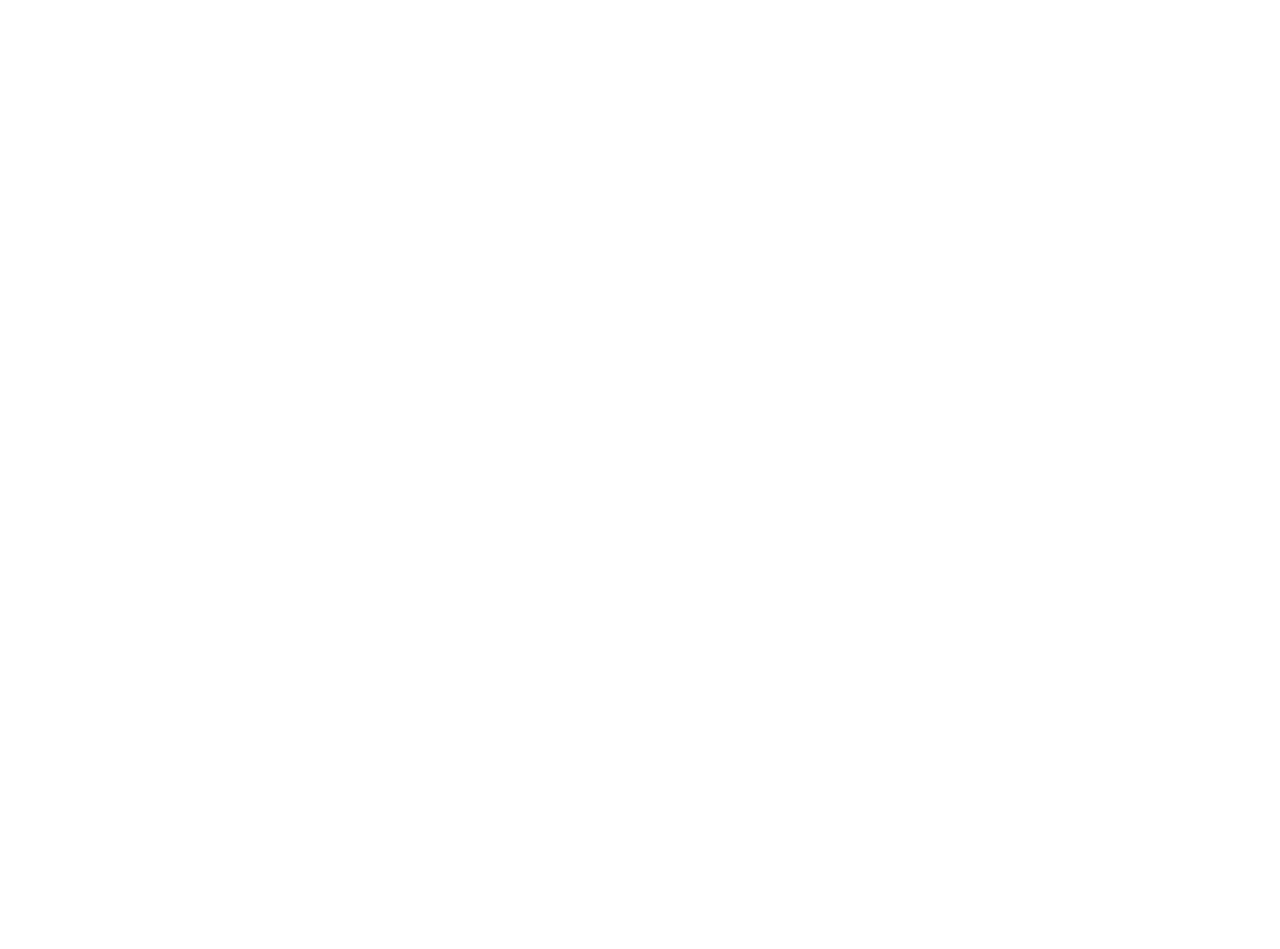
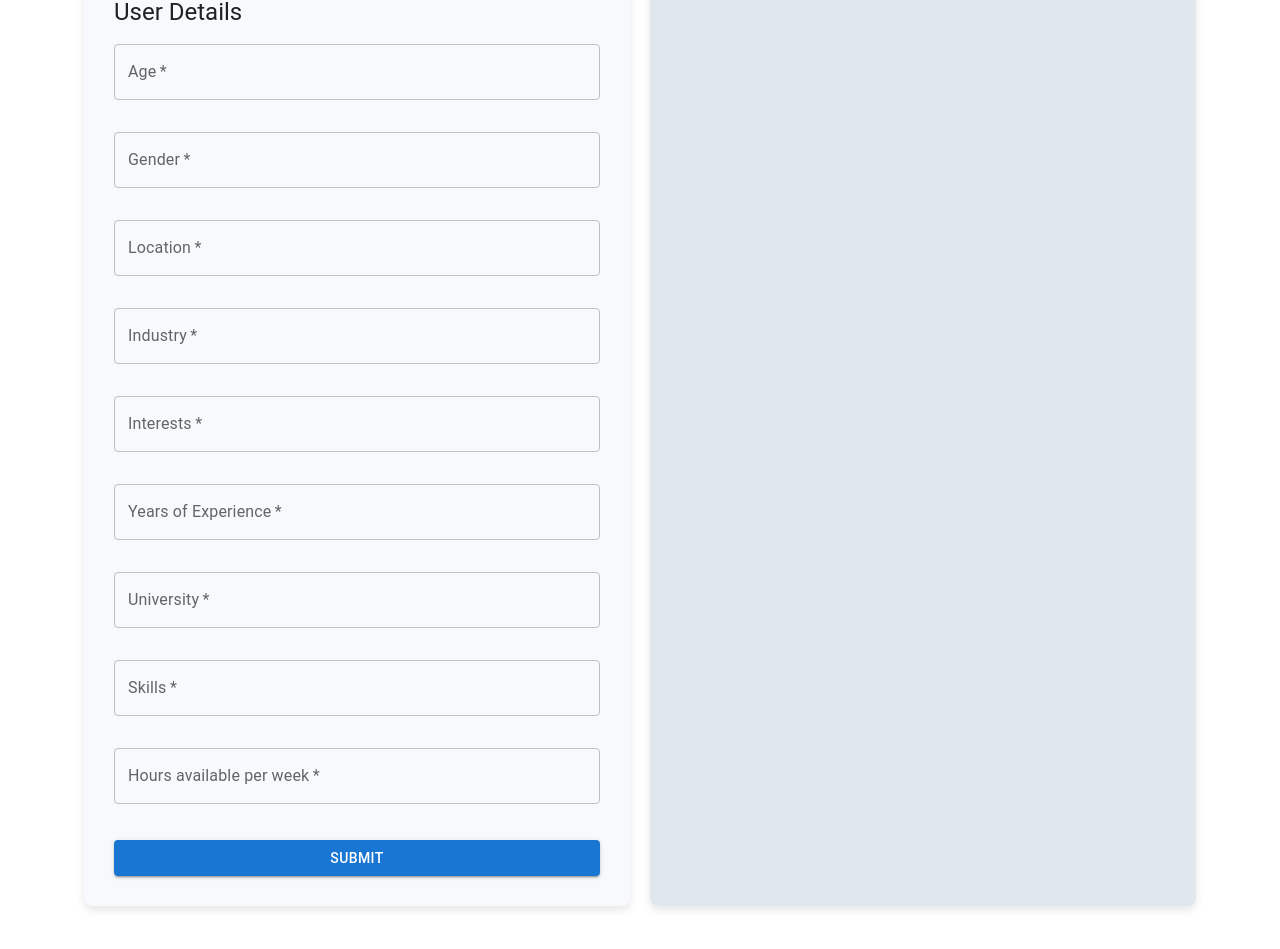
Before and after one commit to lyao4321/hackathon2023, a React (Create React App) app in the folder frontend/: page /user/form in a window 1280 px wide. Before the commit this address had no page. Shown: the part 333-1282 px from the top of the page. Before the commit the page ends 800 px from the top, so only its background shows below. Built offline with nearby package versions, Linux system fonts and the light colour scheme.

Commit message:
User Form created
/user/form will access the form the user needs to input into the database

```diff
--- a/frontend/src/App.tsx
+++ b/frontend/src/App.tsx
@@ -11,7 +11,8 @@
 import MenteeRegisterFull from './containers/MenteeRegisterFull';
 import CompanyRegisterFull from './containers/CompanyRegisterFull.tsx';
 import AboutUs from './containers/AboutUs';
-import UserForm from './containers/Dashboard';
+import UserDashboard from './containers/Dashboard';
+import UserForm from './containers/UserForm';
 
 
 const App: React.FC = () => {
@@ -26,7 +27,8 @@
                 <Route path="/" element={<Navigate to="/aboutus" />} />
                 <Route path="/aboutus" element={<AboutUs/>}/>
 
-                <Route path="/dashboard" element={<UserForm/>}/>
+                <Route path="/dashboard" element={<UserDashboard/>}/>
+                <Route path="/user/form" element={<UserForm/>}/>
             </Routes>
         </Router>
     );
--- /dev/null
+++ b/frontend/src/containers/UserForm.tsx
@@ -0,0 +1,131 @@
+import React, { useState } from 'react';
+import { useNavigate } from 'react-router-dom';
+import {
+    Button,
+    Container,
+    TextField,
+    Typography,
+    CssBaseline,
+} from '@mui/material';
+import '../styles/userform.css';
+import NavBar from './Navbar';
+
+function UserForm(): React.ReactElement {
+    const [age, setAge] = useState<number | null>(null);
+    const [gender, setGender] = useState<string>('');
+    const [location, setLocation] = useState<string>('');
+    const [industry, setIndustry] = useState<string>('');
+    const [interests, setInterests] = useState<string>('');
+    const [startupExperience, setStartupExperience] = useState<string>('');
+    const [mentor, setMentor] = useState<string>('');
+    const [university, setUniversity] = useState<string>('');
+    const [hours, setHours] = useState<number | null>(null);
+    const [skills, setSkills] = useState<string>('');
+
+    const navigation = useNavigate();
+
+    const handleSubmit = async (event: React.FormEvent) => {
+        event.preventDefault();
+        // Send the data to your API, handle response/errors accordingly
+    };
+
+    return (
+    <>
+    <NavBar/>
+        <Container component="main" maxWidth="lg">
+        <div className="grid-container">
+            <div className="container1">
+            <CssBaseline />
+                <div>
+                    <Typography component="h1" variant="h5">
+                        User Details
+                    </Typography>
+                    <form noValidate onSubmit={handleSubmit}>
+                        <TextField
+                            variant="outlined" margin="normal" required fullWidth
+                            type="number"
+                            id="age"
+                            label="Age"
+                            value={age || ''}
+                            onChange={(e) => setAge(Number(e.target.value))}
+                        />
+                        <TextField
+                            variant="outlined" margin="normal" required fullWidth
+                            id="gender"
+                            label="Gender"
+                            value={gender}
+                            onChange={(e) => setGender(e.target.value)}
+                        />
+                        <TextField
+                            variant="outlined" margin="normal" required fullWidth
+                            id="location"
+                            label="Location"
+                            value={location}
+                            onChange={(e) => setLocation(e.target.value)}
+                        />
+                        <TextField
+                            variant="outlined" margin="normal" required fullWidth
+                            id="industry"
+                            label="Industry"
+                            value={industry}
+                            onChange={(e) => setIndustry(e.target.value)}
+                        />
+                        <TextField
+                            variant="outlined" margin="normal" required fullWidth
+                            id="interests"
+                            label="Interests"
+                            value={interests}
+                            onChange={(e) => setInterests(e.target.value)}
+                        />
+                        <TextField
+                            variant="outlined" margin="normal" required fullWidth
+                            id="experience"
+                            label="Years of Experience"
+                            value={startupExperience}
+                            onChange={(e) => setStartupExperience(e.target.value)}
+                        />
+                        <TextField
+                            variant="outlined" margin="normal" required fullWidth
+                            id="university"
+                            label="University"
+                            value={university}
+                            onChange={(e) => setUniversity(e.target.value)}
+                        />
+                        <TextField
+                            variant="outlined" margin="normal" required fullWidth
+                            id="skills"
+                            label="Skills"
+                            value={skills}
+                            onChange={(e) => setSkills(e.target.value)}
+                        />
+                        <TextField
+                            variant="outlined" margin="normal" required fullWidth
+                            id="hours"
+                            label="Hours available per week"
+                            value={hours}
+                            onChange={(e) => setHours(Number(e.target.value))}
+                        />
+
+                        {/* ... Add other TextField components similarly for each input field */}
+                        <Button
+                            type="submit"
+                            fullWidth
+                            variant="contained"
+                            color="primary"
+                        >
+                            Submit
+                        </Button>
+                    </form>
+                </div>
+            </div>
+
+            <div className='container2'>
+                {/* You can add some info or an image on this side, similar to your Login component */}
+            </div>
+        </div>
+        </Container>
+    </>
+    );
+}
+
+export default UserForm;
--- /dev/null
+++ b/frontend/src/styles/userform.css
@@ -0,0 +1,54 @@
+/* Main grid layout */
+.grid-container {
+    display: grid;
+    grid-template-columns: 1fr 1fr;
+    gap: 20px;
+    height: auto;  /* Adjusting height to auto so it only takes the required space */
+    padding: 0px 20px 50px; /* Padding top, left/right, and bottom */
+}
+
+/* Styling the left side container */
+.container1 {
+    display: flex;
+    flex-direction: column;
+    justify-content: flex-start; /* Align content to the top */
+    align-items: center;
+    background-color: #f7f9fc;
+    padding: 30px;
+    border-radius: 8px;
+    box-shadow: 0 4px 8px rgba(0, 0, 0, 0.1);
+}
+
+/* Styling the right side container */
+.container2 {
+    display: flex;
+    flex-direction: column;
+    justify-content: flex-start; /* Align content to the top */
+    align-items: center;
+    background-color: #e1e8ed;
+    border-radius: 8px;
+    box-shadow: 0 4px 8px rgba(0, 0, 0, 0.1);
+    font-size: 18px;
+}
+
+/* Additional typography styling */
+.container2 p {
+    font-weight: 300;
+}
+
+.container2 b {
+    font-weight: bold;
+}
+
+/* Styling the individual form fields for a consistent look */
+.container1 .MuiTextField-root {
+    margin-bottom: 16px;
+}
+
+/* Button styling */
+.container1 .MuiButton-root {
+    margin-top: 20px;
+}
+
+/* Any other styles you'd like to add */
+/* ... */
```
